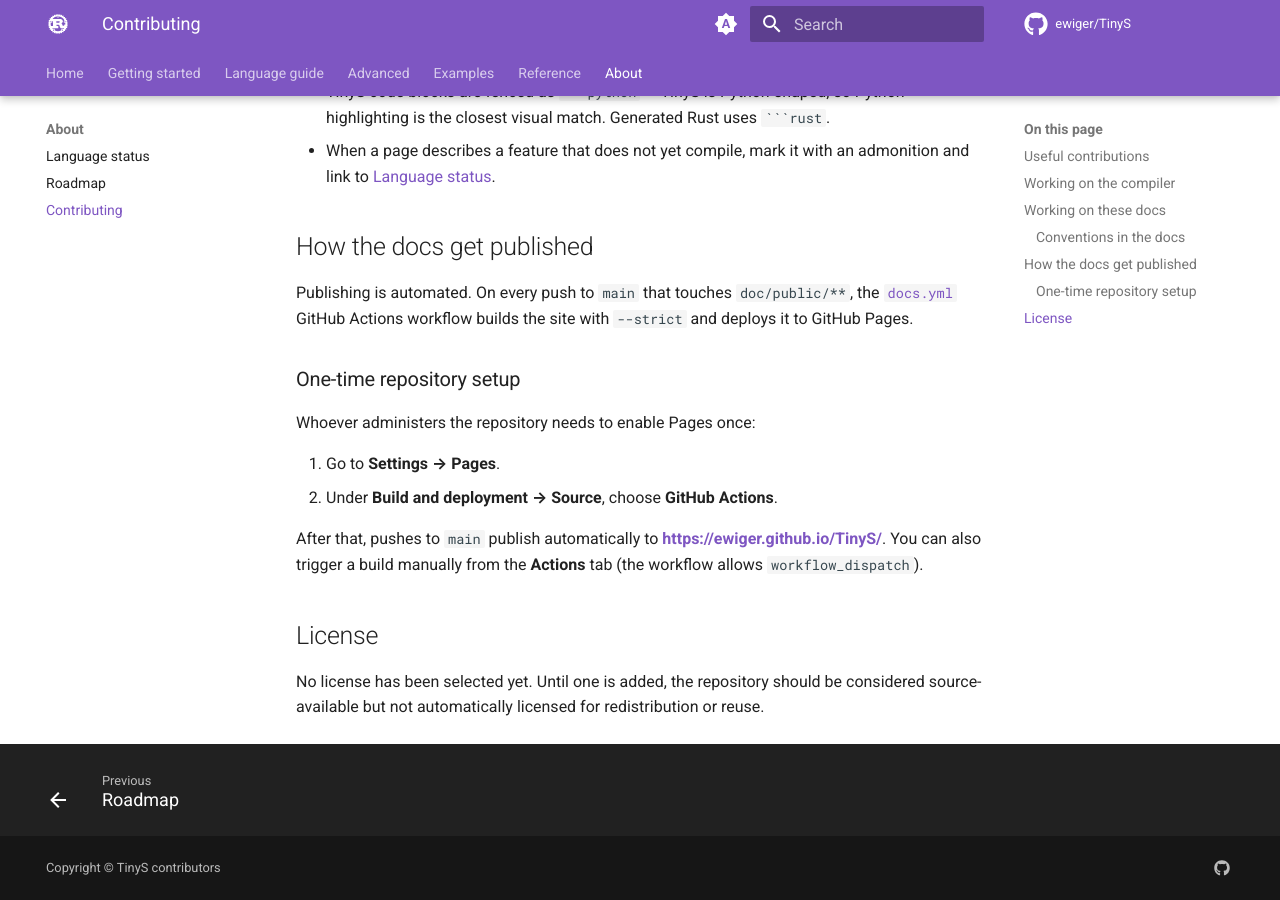
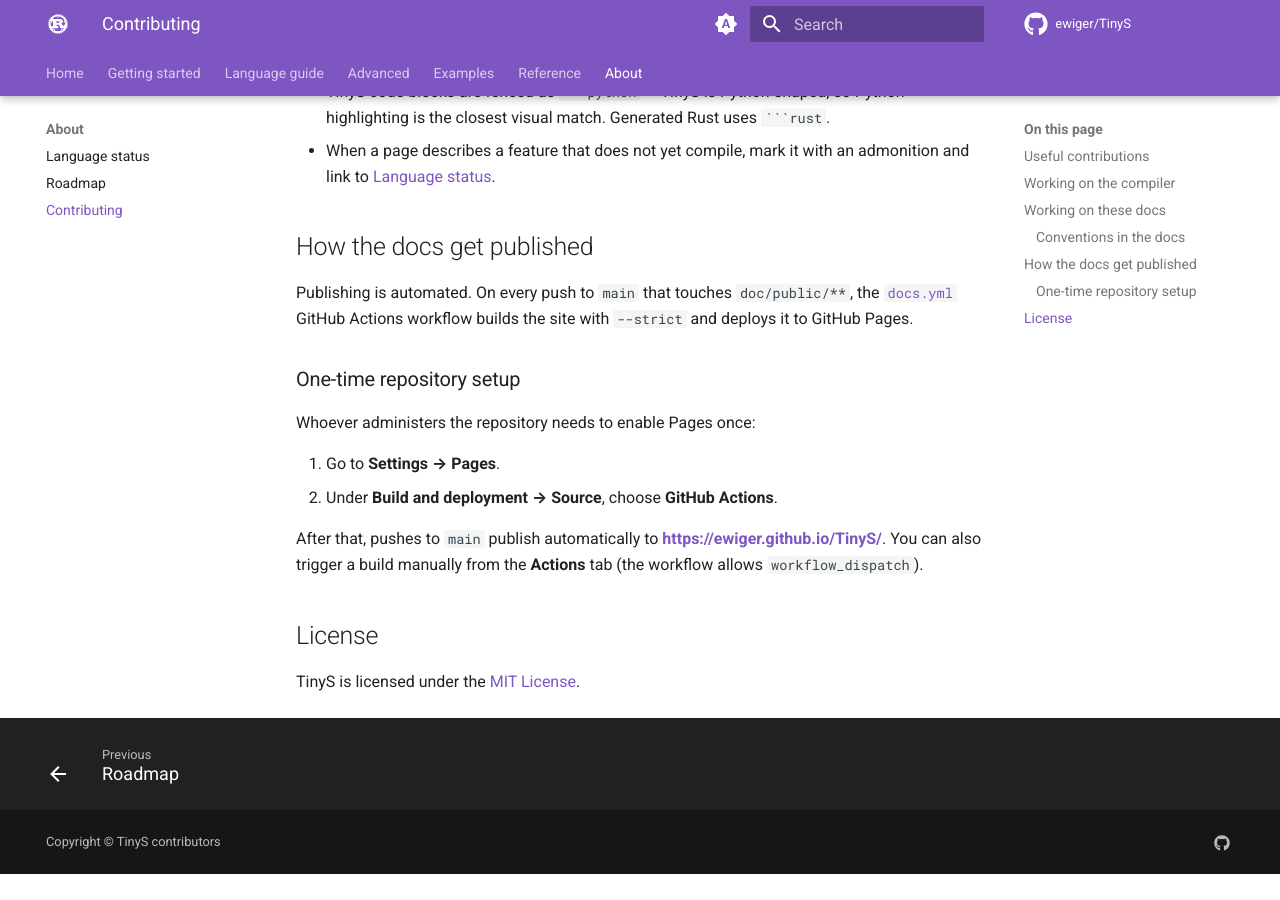
Before and after one commit to ewiger/TinyS, an MkDocs documentation site: the page built from doc/public/docs/about/contributing.md, in a window 1280 px wide and 900 px high, scrolled down 1333 px. Built offline with MkDocs 1.6.1 and Material for MkDocs 9.7.7, drawn with Linux system fonts in a browser that asks for light colours; comment, search, counter and statistics services are not loaded; after the commit the page ends 2207 px from its top, so only the background shows below that.

Commit message:
Add MkDocs language manual, GitHub Pages publishing, and MIT license
- doc/public: full TinyS manual (getting-started, language guide, advanced,
  examples, reference, about) built with MkDocs + Material; builds clean under
  mkdocs --strict
- .github/workflows/docs.yml: build and deploy the manual to GitHub Pages on
  pushes to main touching doc/public/**
- LICENSE: MIT; set Cargo.toml license = "MIT" and update README/contributing
- .gitignore: ignore doc/public/site build output

```diff
--- a/Cargo.toml
+++ b/Cargo.toml
@@ -3,7 +3,7 @@ name = "tinys"
 version = "0.1.0"
 edition = "2021"
 description = "TinyS — a Python-shaped, Rust-semantics language that transpiles .sn source to Rust"
-license = "MIT OR Apache-2.0"
+license = "MIT"
 
 [[bin]]
 name = "tinys"
--- a/doc/public/docs/about/contributing.md
+++ b/doc/public/docs/about/contributing.md
@@ -78,6 +78,4 @@ the **Actions** tab (the workflow allows `workflow_dispatch`).
 
 ## License
 
-No license has been selected yet. Until one is added, the repository should be
-considered source-available but not automatically licensed for redistribution or
-reuse.
+TinyS is licensed under the [MIT License](https://github.com/ewiger/TinyS/blob/main/LICENSE).
```
Also changed, not shown: README.md, 1 other file.
